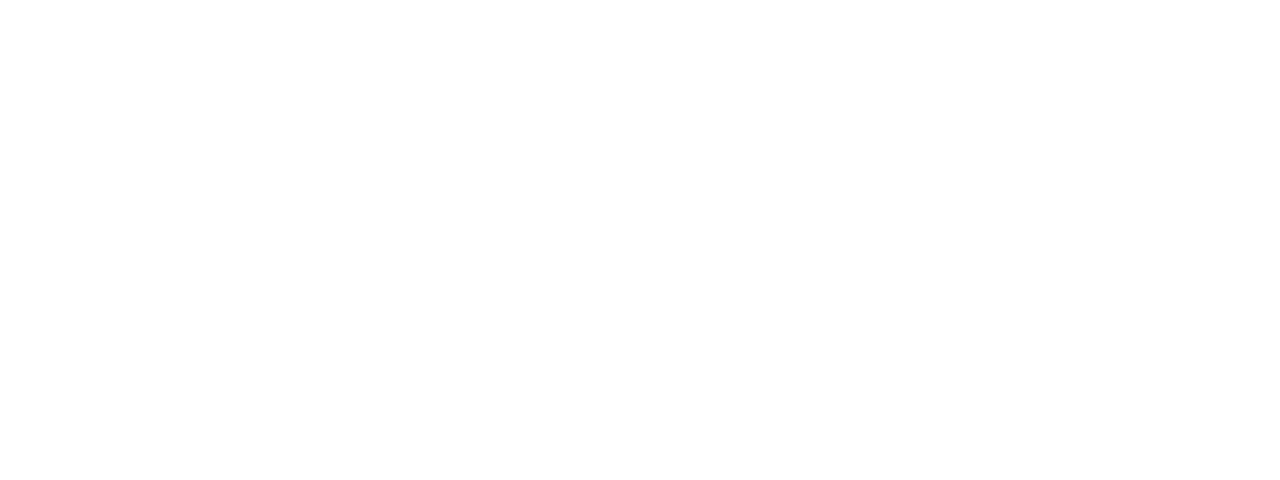
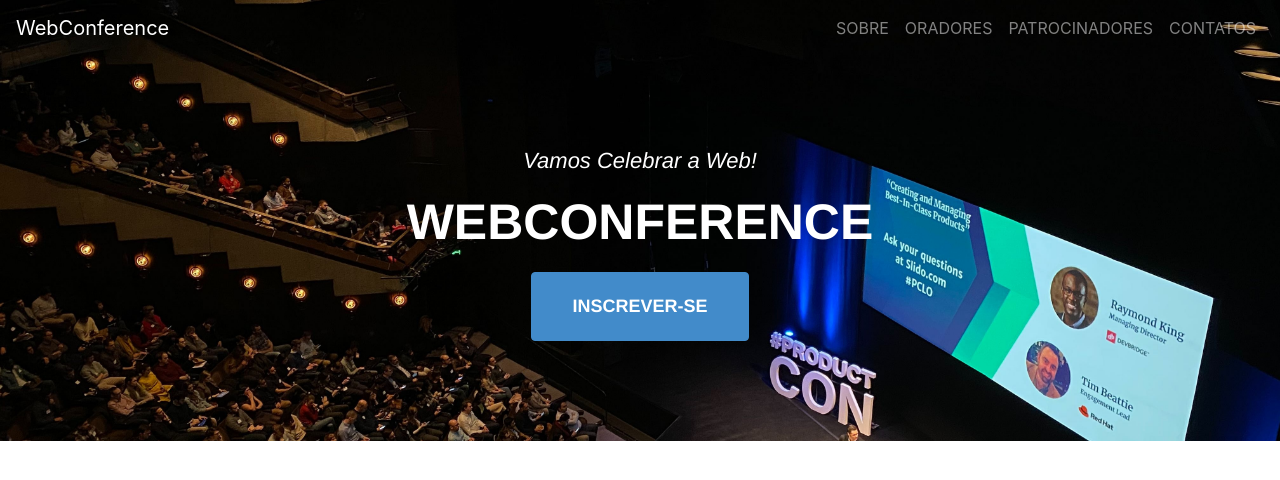
Before and after one commit to thalysbarbosa/Projeto-de-Teste, a plain HTML site: page index.html in a window 1280 px wide. Drawn offline with nearby package versions, Linux system fonts and the light colour scheme.

Commit message:
Evoluindo no projeto!

```diff
--- a/index.html
+++ b/index.html
@@ -5,18 +5,13 @@
     <meta http-equiv="X-UA-Compatible" content="IE=edge">
     <meta name="viewport" content="width=device-width, initial-scale=1.0">
     <title>Web Conference</title>
-
-    <link
-     rel="stylesheet"
-
-     href="https://stackpath.bootstrapcdn.com/bootstrap/4.1.3/css/bootstrap.min.css">
-
+    <link rel="stylesheet" href="https://stackpath.bootstrapcdn.com/bootstrap/4.1.3/css/bootstrap.min.css">
+    <link rel="stylesheet" type="text/css" href="style.css">
 </head>
 <body>
       <nav class="navbar navbar-expand-lg navbar-dark fixed-top">
         <!-- Barra de navegação -->
-        <a class="navbar-brand " href="#page-top">WebConference</a>
-
+        <a class="navbar-brand" href="#page-top">WebConference</a>
         <div class="collapse navbar-collapse" id="navbarResponsive">
             <!-- Itens de navegação -->
             <ul class="navbar-nav text-uppercase ml-auto">
@@ -38,7 +33,24 @@
                 </li>
             </ul>
         </div>
+        <button class="navbar-toggler navbar-toggler-right" type="button"
+        data-toggle="collapse" data-target="#navbarResponsive">
+        <!-- botão hambúrguer para telas < 768 pixels -->
+        <span class="navbar-toggler-icon"></span>
+      </button>
     </nav>
+      <header class="masthead">
+        <!-- Imagem principal e botão de inscrição na conferência -->
+        <div class="container">
+          <div class="intro-text">
+            <!-- Título -->
+            <div class="intro-lead-in">Vamos Celebrar a Web!</div>
+            <div class="intro-heading text-uppercase">WebConference</div>
+            <!-- Botão de inscrição -->
+            <a class="btn btn-primary btn-xl text-uppercase" href="#" id="btnRegister">inscrever-se</a>
+          </div>
+        </div>
+      </header>
 
 
 
@@ -51,11 +63,6 @@
 
 
 
-
-
-      <header>
-        <!-- Imagem principal e botão de inscrição na conferência -->
-      </header>
       <section id="about">
         <!-- Informação básica sobre a conferência -->
       </section>
@@ -81,8 +88,8 @@
 
 
 
-<script src="https://code.jquery.com/jquery-3.3.2.slim.min.js" ...></script>
-<script src="https://cdnjs.cloudflare.com/ajax/libs/popper.js/1.14.3/umd/popper.min.js"></script>
-<script src="https://stackpath.bootstrapcdn.com/bootstrap/4.1.3/bootstrap/4.1.3/js/bootstrap.min.js"></script>
+      <script src="https://code.jquery.com/jquery-3.3.1.slim.min.js"></script>
+      <script src="https://cdnjs.cloudflare.com/ajax/libs/popper.js/1.14.3/umd/popper.min.js"></script>
+      <script src="https://stackpath.bootstrapcdn.com/bootstrap/4.1.3/js/bootstrap.min.js"></script>
 </body>
 </html>
--- /dev/null
+++ b/js/webconf.js
@@ -0,0 +1,3 @@
+window.onload = function() {
+    // código para manipulação do DOM
+}
--- /dev/null
+++ b/style.css
@@ -0,0 +1,44 @@
+header.masthead {
+    text-align: center;
+    color: white;
+    background-image: url(Images/conference.jpg);
+    background-repeat: no-repeat;
+    background-attachment: scroll;
+    background-position: center center;
+    background-size: cover;
+}
+header.masthead .intro-text {
+    padding-top: 150px;
+    padding-bottom: 100px;
+}
+header.masthead .intro-text .intro-lead-in {
+    font-size: 22px;
+    font-style: italic;
+    line-height: 22px;
+    margin-bottom: 25px;
+    font-family: 'Droid Serif', 'Helvetica Neue', Helvetica, sans-serif;
+}
+header.masthead .intro-text .intro-heading {
+    font-size: 50px;
+    font-weight: 700;
+    line-height: 50px;
+    margin-bottom: 25px;
+    font-family: 'Montserrat', 'Helvetica Neue', Helvetica, sans-serif;
+}
+.btn {
+    font-family: 'Montserrat', 'Helvetica Neue', Helvetica, sans-serif;
+    font-weight: 700;
+}
+.btn-xl {
+    font-size: 18px;
+    padding: 20px 40px;
+}
+.btn-primary {
+    background-color: #428bca;
+    border-color: #428bca;
+}
+.btn-primary:active, .btn-primary:focus, .btn-primary:hover {
+    background-color: #3677b1 !important;
+    border-color: #3677b1 !important;
+    color: white;
+}
```
Also changed, not shown: Images/conference.jpg (added), 1 other file.
